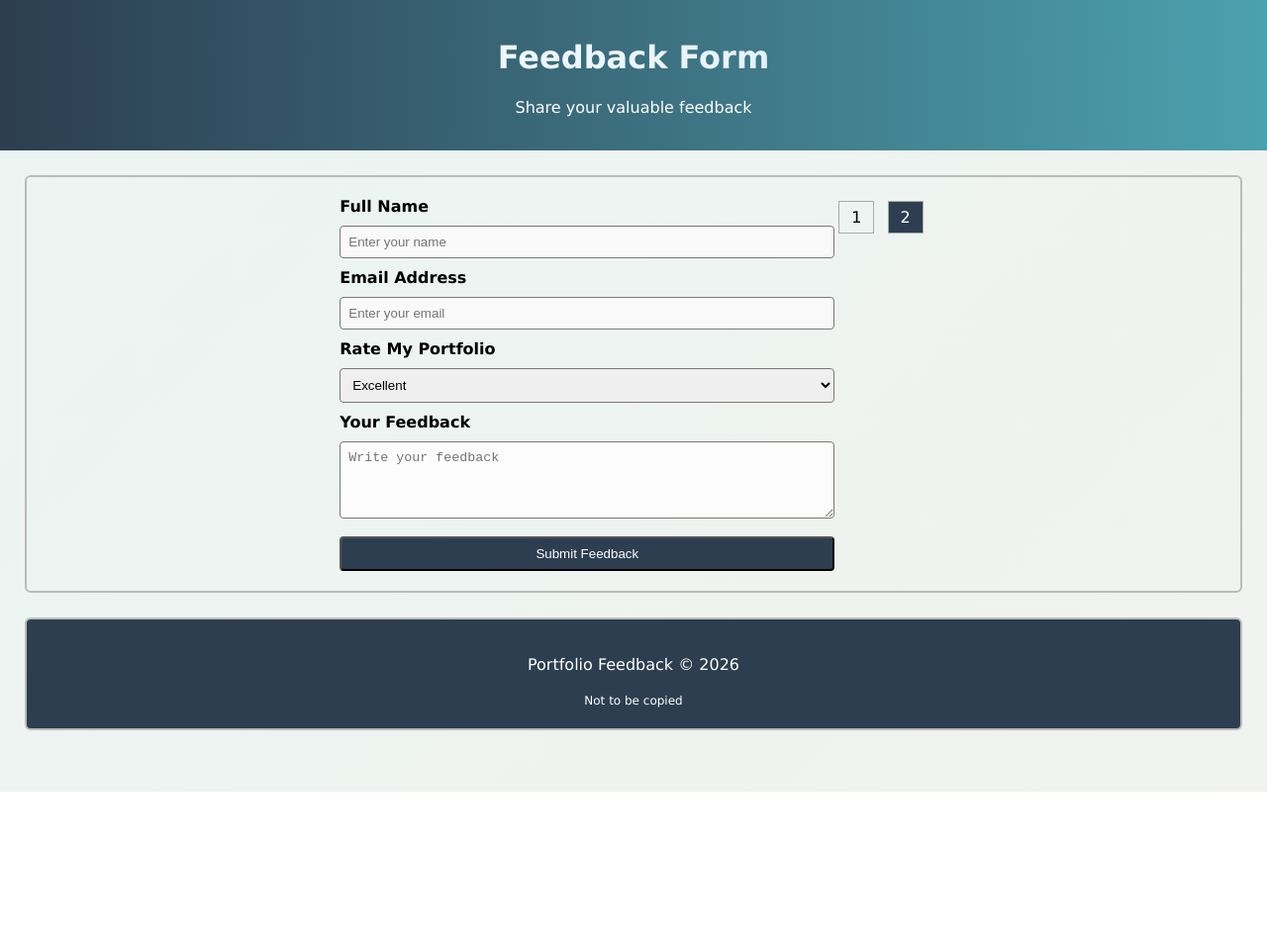
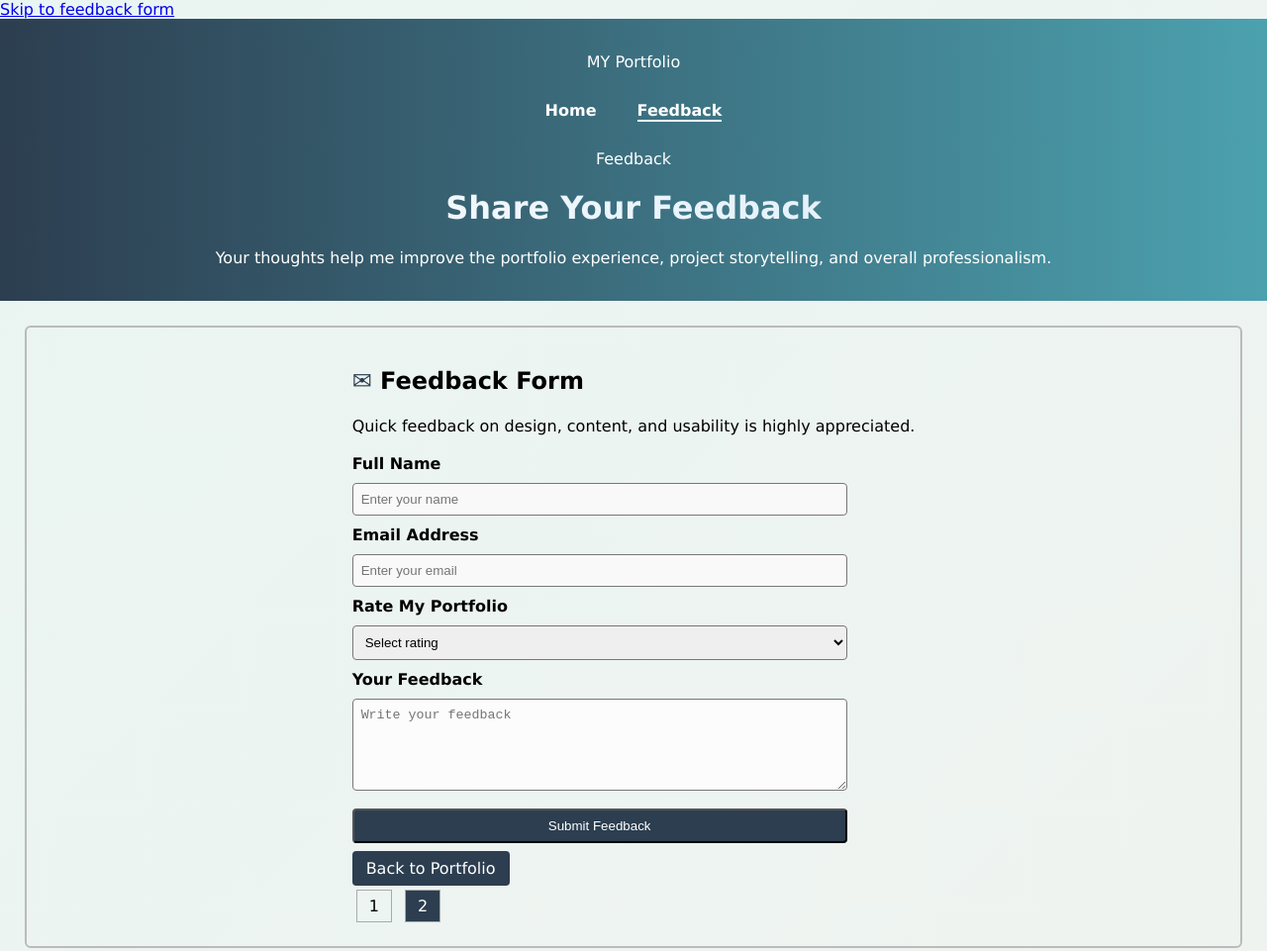
Before and after one commit to MehulKumar24/Portfolio, a plain HTML site: page feedback.html in a window 1280 px wide. Shown: the top 961 px of the page at 99% size. Before the commit the page ends 800 px from the top, so only its background shows below. Drawn offline with Linux system fonts and the light colour scheme.

Commit message:
Update feedback.html

```diff
--- a/feedback.html
+++ b/feedback.html
@@ -1,22 +1,51 @@
 <!DOCTYPE html>
-<html>
+<html lang="en">
 <head>
+    <meta charset="UTF-8">
     <meta name="viewport" content="width=device-width, initial-scale=1.0">
-    <title>Feedback Form</title>
+    <meta name="description" content="Feedback page for Mehul Kumar's portfolio.">
+    <meta name="theme-color" content="#0b1220">
+    <title>Portfolio Feedback | Mehul Kumar</title>
+    <link rel="preconnect" href="https://fonts.googleapis.com">
+    <link rel="preconnect" href="https://fonts.gstatic.com" crossorigin>
+    <link href="https://fonts.googleapis.com/css2?family=Cormorant+Garamond:wght@500;600;700&family=Manrope:wght@400;500;600;700;800&display=swap" rel="stylesheet">
     <link rel="stylesheet" href="style.css">
 </head>
+<body>
+<a class="skip-link" href="#feedback-main">Skip to feedback form</a>
 
-<body>
+<header class="hero hero-compact panel">
+    <div class="top-bar">
+        <p class="brand">MY Portfolio</p>
 
-<header>
-    <h1>Feedback Form</h1>
-    <p class="tagline">Share your valuable feedback</p>
+        <nav aria-label="Feedback page navigation">
+            <ul class="menu">
+                <li><a href="index.html">Home</a></li>
+                <li><a href="#" class="active">Feedback</a></li>
+            </ul>
+        </nav>
+    </div>
+
+    <div class="hero-grid">
+        <div class="hero-copy">
+            <p class="eyebrow">Feedback</p>
+            <h1>Share Your Feedback</h1>
+            <p class="lead">
+                Your thoughts help me improve the portfolio experience, project storytelling, and overall professionalism.
+            </p>
+        </div>
+    </div>
 </header>
 
-<section class="feedback-section">
+<main id="feedback-main">
+    <section class="feedback-section panel">
+        <div>
+            <div class="section-head">
+                <h2>Feedback Form</h2>
+                <p>Quick feedback on design, content, and usability is highly appreciated.</p>
+            </div>
 
-    <form class="feedback-form">
-
+            <form class="feedback-form" action="#" method="post">
                 <label for="name">Full Name</label>
                 <input type="text" id="name" name="name" placeholder="Enter your name" required>
 
@@ -24,31 +53,36 @@
                 <input type="email" id="email" name="email" placeholder="Enter your email" required>
 
                 <label for="rating">Rate My Portfolio</label>
-        <select id="rating" name="rating">
-            <option>Excellent</option>
-            <option>Very Good</option>
-            <option>Good</option>
-            <option>Average</option>
+                <select id="rating" name="rating" required>
+                    <option value="">Select rating</option>
+                    <option value="excellent">Excellent</option>
+                    <option value="very-good">Very Good</option>
+                    <option value="good">Good</option>
+                    <option value="average">Average</option>
                 </select>
 
                 <label for="message">Your Feedback</label>
-        <textarea id="message" rows="4" placeholder="Write your feedback"></textarea>
+                <textarea id="message" name="message" rows="5" placeholder="Write your feedback" required></textarea>
 
                 <button type="submit" class="btn">Submit Feedback</button>
-
             </form>
-
-    <!-- Pagination -->
-    <div class="pagination">
+            <div class="feedback-actions">
+                <a href="index.html" class="btn btn-secondary">Back to Portfolio</a>
+                <div class="pagination" aria-label="Page navigation">
                     <a href="index.html">1</a>
                     <a href="#" class="active">2</a>
                 </div>
+            </div>
+        </div>
+    </section>
+</main>
 
-</section>
-
-<footer>
-    <p>Portfolio Feedback © 2026</p>
+<footer class="panel">
+    <p>Portfolio Feedback | &copy; <span id="year">2026</span> | Thank you for helping me improve</p>
 </footer>
 
+<script>
+    document.getElementById("year").textContent = new Date().getFullYear();
+</script>
 </body>
 </html>
```
Lines whose indentation alone changed are shown as unchanged.
